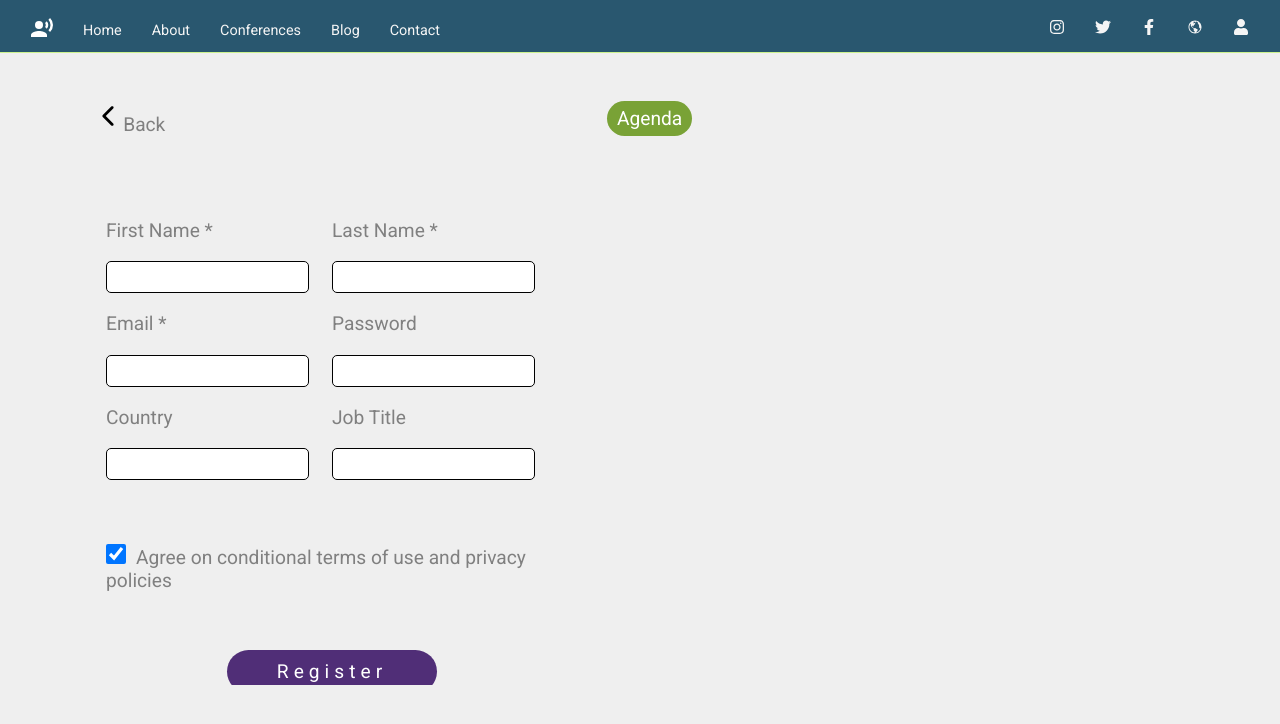
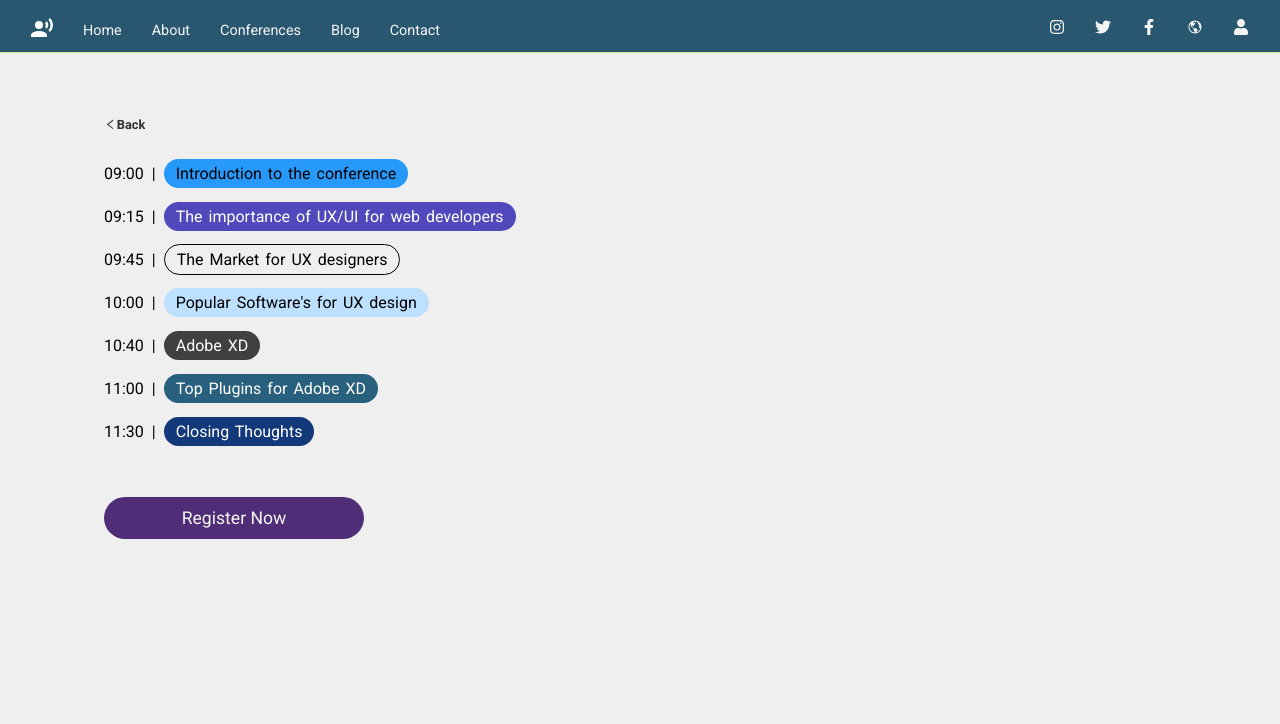
Before and after one commit to Nechir-89/conference-schedule, a React (Create React App) app: page /ConferenceDetails in a window 1280 px wide. Shown: the top 724 px of the page. Built offline with nearby package versions, Linux system fonts and the light colour scheme.

Commit message:
adding agenda to the component

```diff
--- a/public/style/conferenceDetails.css
+++ b/public/style/conferenceDetails.css
@@ -121,6 +121,11 @@ div.right-side div.detailsSection div.call-to-action button.agenda-btn {
   border: 1px solid #502e77;
 }
 
+div.right-side div.registerSection {
+  width: 550px;
+  margin-left: -550px;
+}
+
 div.right-side div.registerSection .top-buttons {
   margin: 1em 3em 3em 2em;
 }
@@ -131,18 +136,6 @@ div.right-side div.registerSection .back {
   font-size: 1.2rem;
   color: #808080;
   margin-left: 1em;
-}
-
-div.right-side div.registerSection .agenda {
-  background-color: #79a236;
-  padding: 6px 10px;
-  border: none;
-  border-radius: 25px;
-  font-size: 1.2rem;
-  color: #fff;
-  position: absolute;
-  /*right: 0;*/
-  margin-left: 23em;
 }
 
 div.right-side div.registerSection .first_name,
@@ -205,4 +198,61 @@ div.right-side div.registerSection .register {
   border: none;
   letter-spacing: 5px;
 }
+
+div.right-side div.agendaSection {
+  width: 550px;
+  padding: 2rem;
+}
+
+div.right-side div.agendaSection div {
+  margin: 1.5rem 0;
+}
+
+div.right-side div.agendaSection div span.at {
+  margin-right: 0.5rem;
+}
+
+div.right-side div.agendaSection div span.bar {
+  margin-right: 0.5rem;
+}
+
+div.right-side div.agendaSection div span.title {
+  word-spacing: 2px;
+  border-radius: 2rem;
+  padding: 0.3rem 0.75rem;
+}
+
+div.right-side div.agendaSection button.back-btn {
+  display: -webkit-box;
+  display: -ms-flexbox;
+  display: flex;
+  -webkit-box-align: center;
+      -ms-flex-align: center;
+          align-items: center;
+  background-color: transparent;
+  border: none;
+  margin-bottom: 2rem;
+  font-size: 0.8rem;
+  font-weight: bold;
+  color: rgba(0, 0, 0, 0.8);
+  cursor: pointer;
+}
+
+div.right-side div.agendaSection button.register {
+  width: 260px;
+  height: 42px;
+  border-radius: 3rem;
+  cursor: pointer;
+  font-size: 1.1rem;
+  outline: none;
+  border: none;
+  background-color: #502e77;
+  color: whitesmoke;
+  margin-top: 2rem;
+}
+
+div.right-side div.agendaSection button.register:hover {
+  -webkit-box-shadow: 0px 0px 7.5px rgba(0, 0, 0, 0.5);
+          box-shadow: 0px 0px 7.5px rgba(0, 0, 0, 0.5);
+}
 /*# sourceMappingURL=conferenceDetails.css.map */
--- a/public/style/conferenceDetails.scss
+++ b/public/style/conferenceDetails.scss
@@ -100,6 +100,8 @@ div.right-side {
         }
     }
     div.registerSection {
+        width: 550px;
+        margin-left: -550px;
         .top-buttons {
             margin: 1em 3em 3em 2em;
         }
@@ -111,19 +113,6 @@ div.right-side {
             color: #808080;
             margin-left: 1em;
         }
-
-        .agenda {
-            background-color: #79a236;
-            padding: 6px 10px;
-            border: none;
-            border-radius: 25px;
-            font-size: 1.2rem;
-            color: #fff;
-            position: absolute;
-            /*right: 0;*/
-            margin-left: 23em;
-        }
-
         .first_name,
         .last_name,
         .email,
@@ -186,6 +175,48 @@ div.right-side {
         }
     }
     div.agendaSection {
+        width: 550px;
+        padding: 2rem;
+        div {
+            margin: 1.5rem 0;
 
+            span.at {
+                margin-right: 0.5rem;
+            }
+            span.bar {
+                margin-right: 0.5rem;
+            }
+            span.title {
+                word-spacing: 2px;
+                border-radius: 2rem;
+                padding: 0.3rem 0.75rem;
+            }
+        }
+        button.back-btn{
+            display: flex;
+            align-items: center;
+            background-color: transparent;
+            border: none;
+            margin-bottom: 2rem;
+            font-size: 0.8rem;
+            font-weight: bold;
+            color: rgba(0, 0, 0, 0.8);
+            cursor: pointer;
+        }
+        button.register {
+            width: 260px;
+            height: 42px;
+            border-radius: 3rem;
+            cursor: pointer;
+            font-size: 1.1rem;
+            outline: none;
+            border: none;
+            background-color: #502e77;
+            color: whitesmoke;
+            &:hover {
+                box-shadow: 0px 0px 7.5px rgba(0, 0, 0, 0.5);
+            }
+            margin-top: 2rem;
+        }
     }
 }
--- a/src/components/ConferenceDetails.js
+++ b/src/components/ConferenceDetails.js
@@ -1,6 +1,6 @@
 import React from 'react'
 import { IoIosArrowBack } from 'react-icons/io'
-
+import {AiOutlineLeft} from 'react-icons/ai'
 class ConferenceDetails extends React.Component {
     constructor(props) {
         super(props)
@@ -89,7 +89,18 @@ class ConferenceDetails extends React.Component {
                         </form>
                     </div>
                     <div className='agendaSection'>
-
+                            <button className='back-btn'>
+                                <AiOutlineLeft />
+                                Back
+                            </button>
+                            <div><span className='at'>09:00</span><span className='bar'>|</span><span className='title' style={{backgroundColor: '#2699FB'}}>Introduction to the conference</span></div>
+                            <div><span className='at'>09:15</span><span className='bar'>|</span><span className='title' style={{backgroundColor: '#5149BB', color: 'white'}}>The importance of UX/UI for web developers</span></div>
+                            <div><span className='at'>09:45</span><span className='bar'>|</span><span className='title' style={{border: '1px solid black'}}>The Market for UX designers</span></div>
+                            <div><span className='at'>10:00</span><span className='bar'>|</span><span className='title' style={{backgroundColor: '#BCE0FD'}}>Popular Software's for UX design</span></div>
+                            <div><span className='at'>10:40</span><span className='bar'>|</span><span className='title' style={{backgroundColor: '#404040', color:'white'}}>Adobe XD</span></div>
+                            <div><span className='at'>11:00</span><span className='bar'>|</span><span className='title' style={{backgroundColor: '#28607D', color:'white'}}>Top Plugins for Adobe XD</span></div>
+                            <div><span className='at'>11:30</span><span className='bar'>|</span><span className='title' style={{backgroundColor: '#13397B', color:'white'}}>Closing Thoughts</span></div>
+                            <button className='register'>Register Now</button>
                     </div>
                 </div>
             </div>
```
Also changed, not shown: 1 other file (tests, documents, lock files or other folders).
